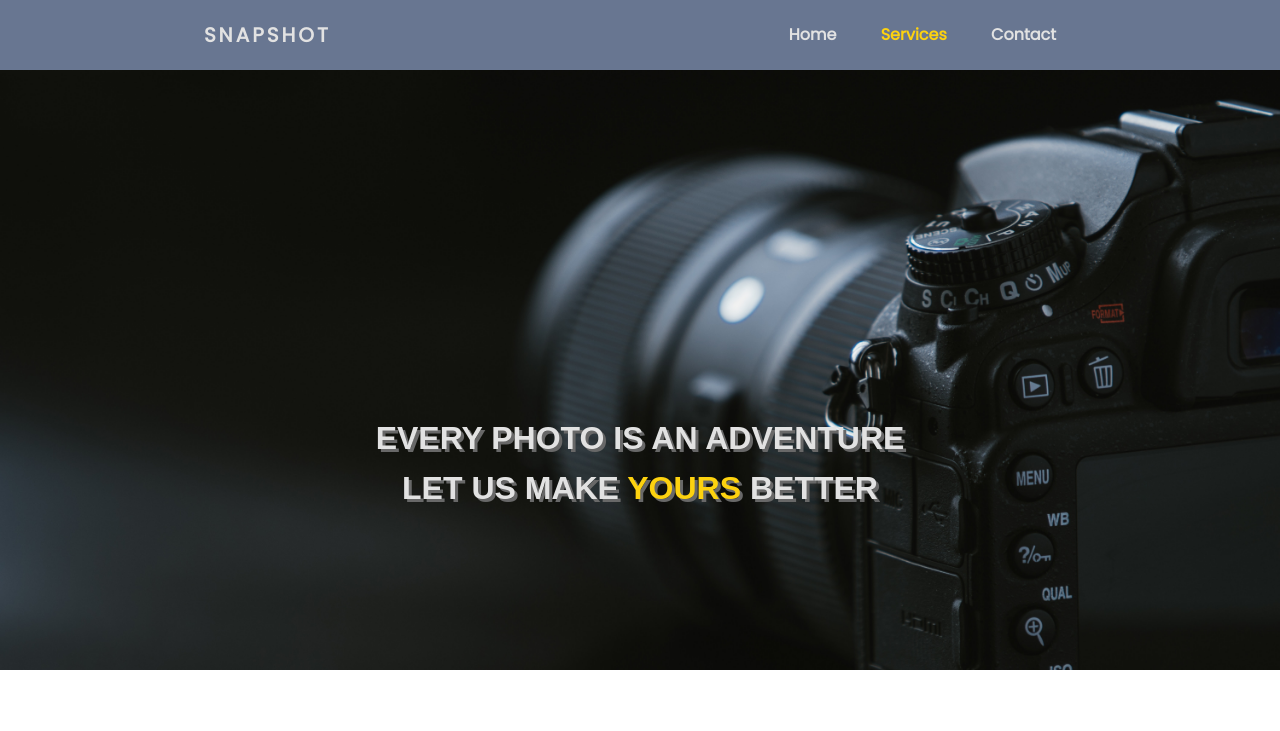
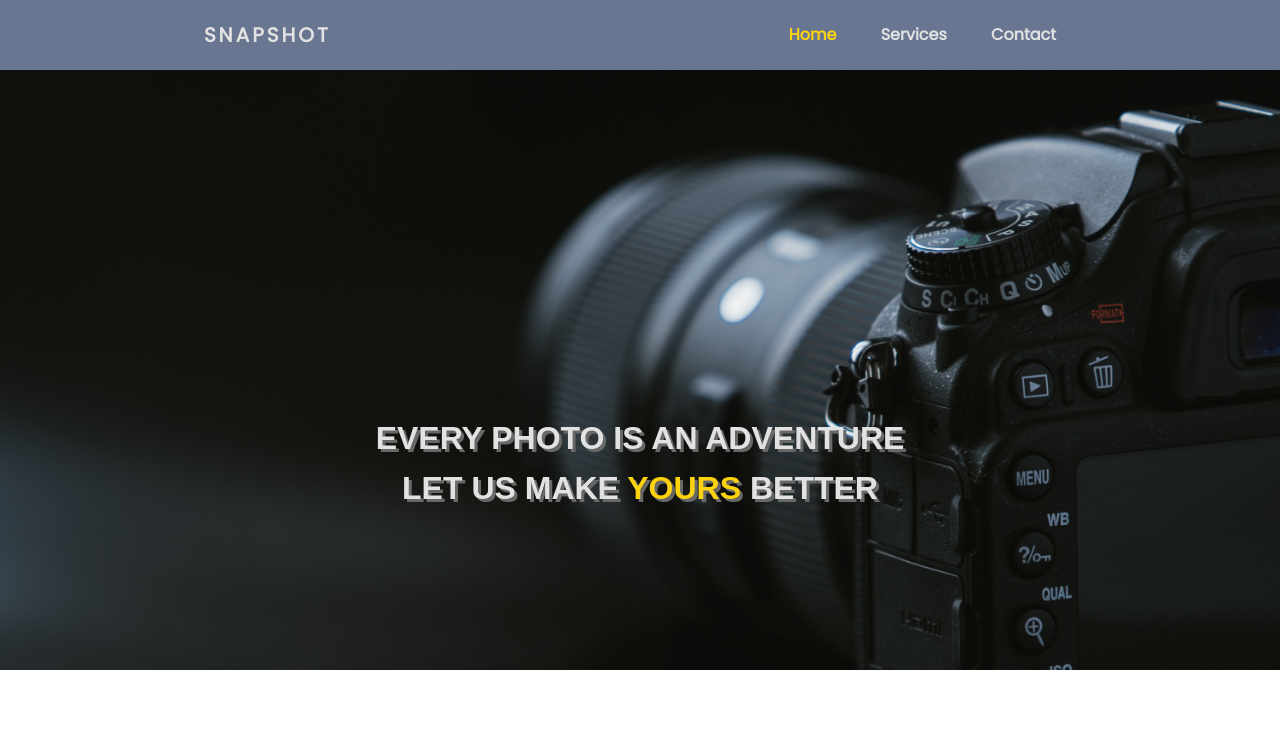
Before and after one commit to thoang05/snapshot, a plain HTML site: page index.html in a window 1280 px wide. Shown: the top 731 px of the page. Drawn offline with Linux system fonts and the light colour scheme.

Commit message:
Update index.html

```diff
--- a/index.html
+++ b/index.html
@@ -24,8 +24,8 @@
       <label for="toggle">&#9776;</label>
       <input type="checkbox" id="toggle"/>
       <div class="nav-links">
-        <a href="index.html">Home</a>
-        <a class="current" href="services.html">Services</a>
+        <a class="current" href="index.html">Home</a>
+        <a href="services.html">Services</a>
         <a href="contact.html">Contact</a>
       </div>
     </div>
```
